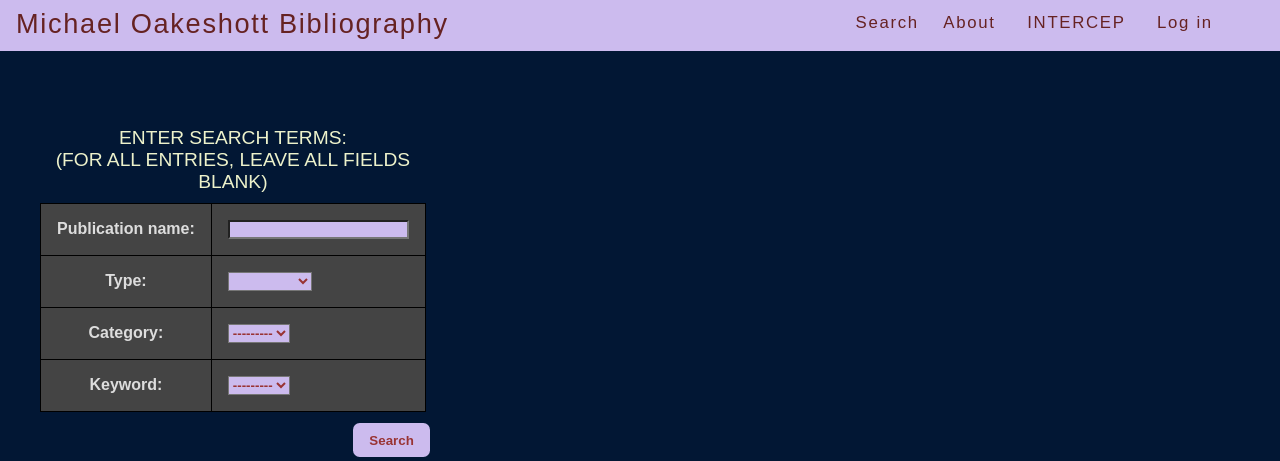
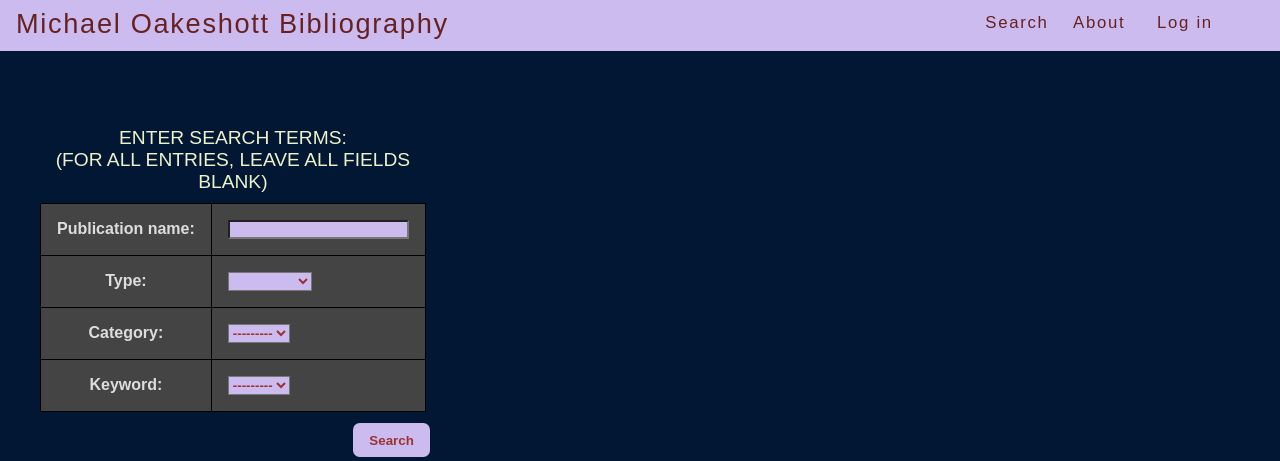
Before and after one commit to gcallah/biblio_engine, a Django app: page /oakeshott/ in a window 1280 px wide. Shown: the top 461 px of the page. Run offline with Django 3.2, Linux system fonts and the light colour scheme; data that the repository does not hold is empty.

Commit message:
Remove INTERCEP link from site header
Co-Authored-By: Claude Opus 5.5 <noreply@anthropic.com>

```diff
--- a/berkeley/templates/base.html
+++ b/berkeley/templates/base.html
@@ -20,8 +20,6 @@
           &nbsp;&nbsp;
           <a href="/oakeshott/about/">About</a>
           &nbsp; &nbsp;
-          <a href="http://www.intercep.nyu.edu">INTERCEP</a>
-          &nbsp; &nbsp;
           <a href="http://www.thedevopscourse.com/participants/login">Log in</a>
         </div>
       </div>
```
